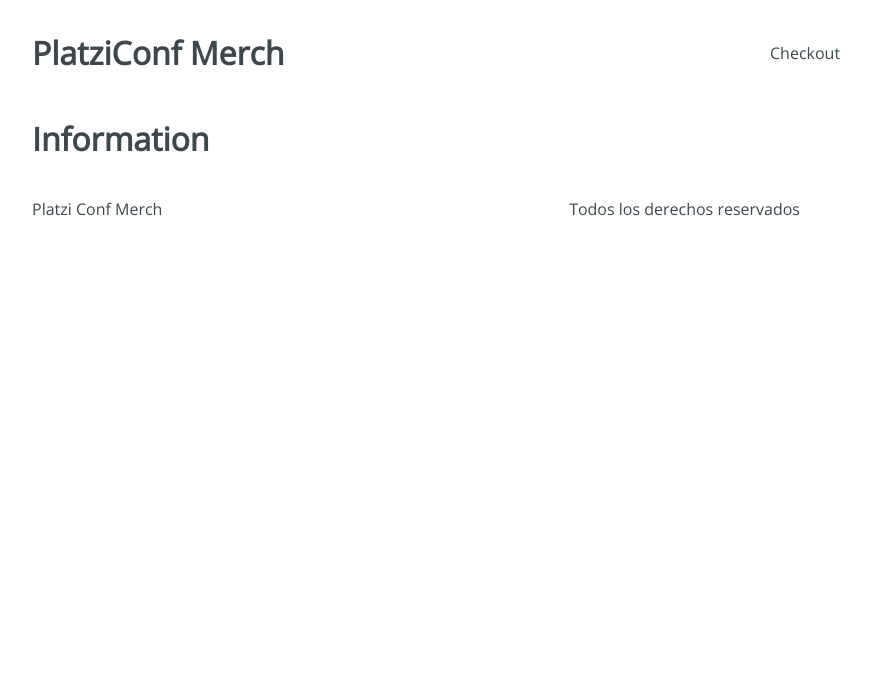
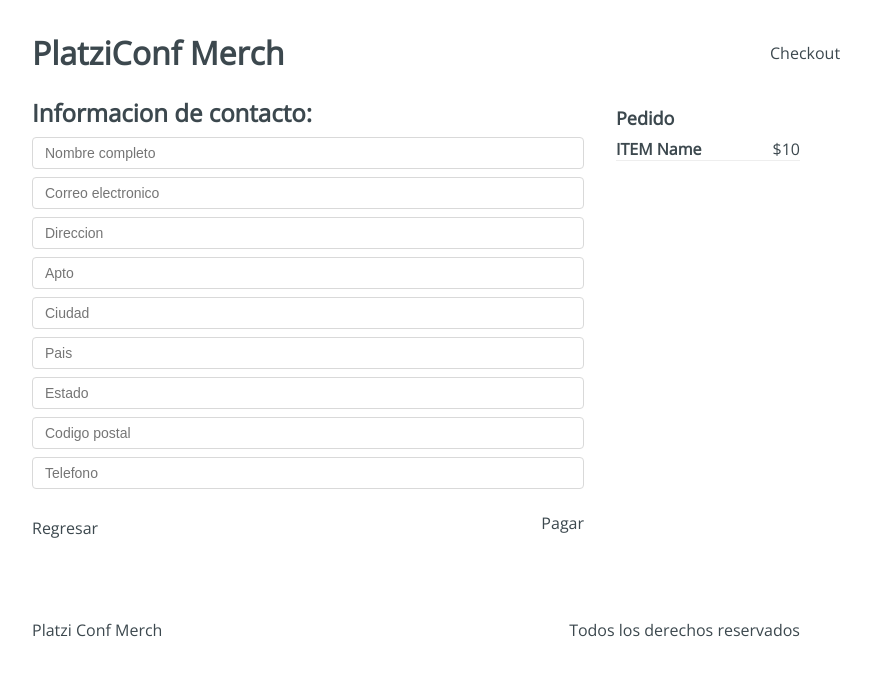
Before and after one commit to mrodas121/platzi-conf-merch, a React app: page /checkout/information in a window 1280 px wide. Shown: the top 676 px of the page, without its empty margins (224-1095 px from the left). Built offline with nearby package versions, Linux system fonts and the light colour scheme.

Commit message:
maquetacion de pantalla de information

```diff
--- a/src/containers/Information.jsx
+++ b/src/containers/Information.jsx
@@ -1,8 +1,44 @@
 import React from "react";
-
+import "../styles/components/Information.css";
 const Information = () =>{
     return(
-        <h1>Information</h1>
+        <div className="Information">
+            <div className="Information-content">
+                <div className="Information-head">
+                    <h2>Informacion de contacto:</h2>
+                </div>
+                <div className="Information-form">
+                    <form action ="">
+                        <input type="text" placeholder="Nombre completo" name="name"/>
+                        <input type="text" placeholder="Correo electronico" name="email"/>
+                        <input type="text" placeholder="Direccion" name="address"/>
+                        <input type="text" placeholder="Apto" name="apto"/>
+                        <input type="text" placeholder="Ciudad" name="city"/>
+                        <input type="text" placeholder="Pais" name="country"/>
+                        <input type="text" placeholder="Estado" name="state"/>
+                        <input type="text" placeholder="Codigo postal" name="cp"/>
+                        <input type="text" placeholder="Telefono" name="phone"/>
+                    </form>
+                </div>
+                <div className="Information-buttons">
+                    <div className="Information-back">
+                        Regresar
+                    </div>
+                    <div className="Information-next">
+                        Pagar
+                    </div>
+                </div>
+            </div>
+            <div className="Information-sidebar">
+                <h3>Pedido</h3>
+                <div className="Information-item">
+                    <div className="Information-element">
+                        <h4>ITEM Name</h4>
+                        <span>$10</span>
+                    </div>
+                </div>
+            </div>
+        </div>
     );
 }
 
```
